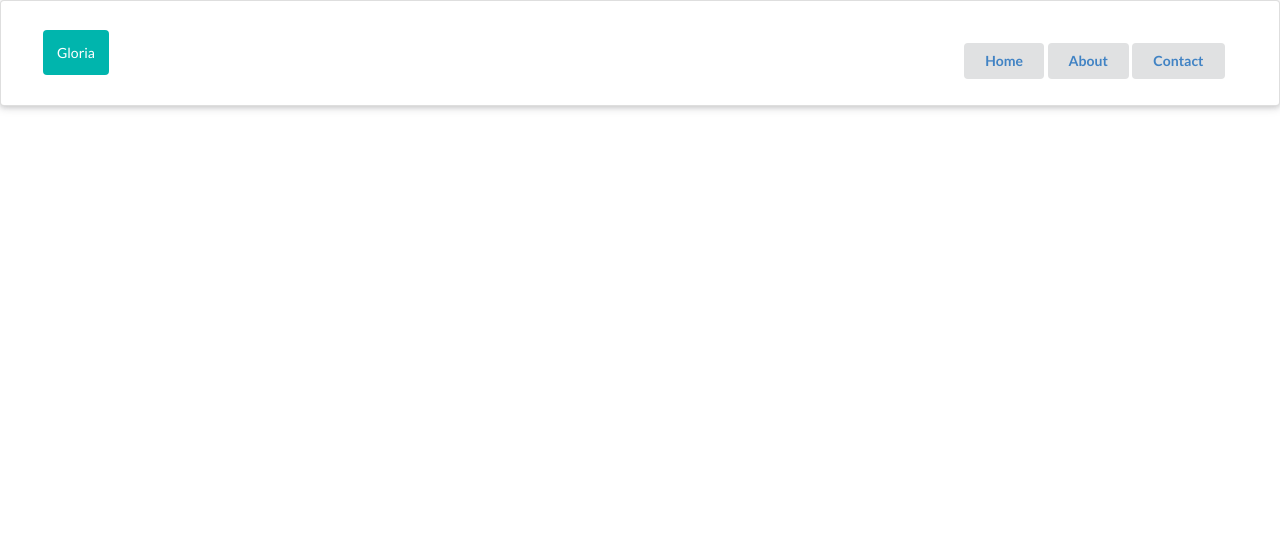
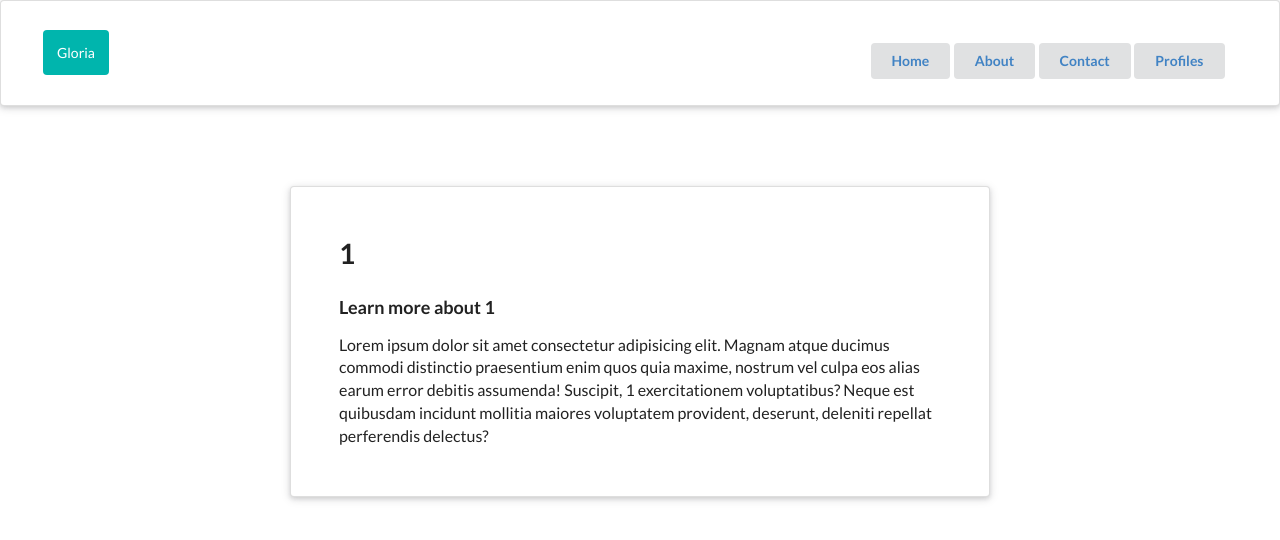
Before and after one commit to dahy14/React-idk, a React (Create React App) app: page /card/1 in a window 1280 px wide. Shown: the top 540 px of the page. Built offline with nearby package versions, Linux system fonts and the light colour scheme.

Commit message:
not exactly redux but react Router v6

```diff
--- a/package.json
+++ b/package.json
@@ -10,8 +10,10 @@
     "axios": "^0.26.1",
     "react": "^18.0.0",
     "react-dom": "^18.0.0",
+    "react-redux": "^7.2.8",
     "react-router-dom": "^6.3.0",
     "react-scripts": "5.0.0",
+    "redux": "^4.1.2",
     "web-vitals": "^2.1.4"
   },
   "scripts": {
--- a/src/App.js
+++ b/src/App.js
@@ -16,7 +16,7 @@ function App () {
                 <Route path="/" element={<Home/>} />
                 <Route path="/about" element={<About/>} />
                 <Route path="/contact" element={<Contact/>} />
-                <Route path="/card/:user" element={Card} />
+                <Route path="/card/:user" element={<Card />} />
             </Routes>
             </div>
         </Router>
--- a/src/components/About.js
+++ b/src/components/About.js
@@ -1,11 +1,14 @@
 import React from 'react';
 
 const About = () => {
+
     return(
         <div
             className="ui raised very padded text container segment"
             style={{marginTop:'80px'}}
         >
+
+            <h1 className="ui "> Hi  ,PEKO! </h1>
             <h3 className="ui header"> About </h3>
             <p>Lorem ipsum dolor sit amet consectetur adipisicing elit. Magnam atque ducimus commodi distinctio praesentium enim quos quia maxime, nostrum vel culpa eos alias earum error debitis assumenda! Suscipit, exercitationem voluptatibus? Neque est quibusdam incidunt mollitia maiores voluptatem provident, deserunt, deleniti repellat perferendis delectus?</p>
         </div>
--- a/src/components/Card.js
+++ b/src/components/Card.js
@@ -1,24 +1,20 @@
 import React from 'react';
-
-class Card extends React.Component {
-    state = {user: ''}
-
-    // idk why this is here
-    // just watch more react router videos
+import { useParams } from 'react-router-dom';
 
 
-    render(){
 
-        const { user } = this.state;
+export default function Card() {
+    let { user } = useParams();
 
-        return (
-            <div className="ui raised very padded text container segment" style={{marginTop:'80px'}}>
+    return (
+        <div
+        className="ui raised very padded text container segment"
+        style={{marginTop:'80px'}}
+    >
 
-                <h3 className="ui header"> card</h3>
-            </div>
-        )
-    }
-
+        <h1 className="ui "> { user } </h1>
+        <h3 className="ui header"> Learn more about { user } </h3>
+        <p>Lorem ipsum dolor sit amet consectetur adipisicing elit. Magnam atque ducimus commodi distinctio praesentium enim quos quia maxime, nostrum vel culpa eos alias earum error debitis assumenda! Suscipit, {user} exercitationem voluptatibus? Neque est quibusdam incidunt mollitia maiores voluptatem provident, deserunt, deleniti repellat perferendis delectus?</p>
+    </div>
+    )
 }
-
-export default Card;
--- a/src/components/Navbar.js
+++ b/src/components/Navbar.js
@@ -10,6 +10,7 @@ const Navbar = () => {
                 <button className="ui button"><Link to="/">Home</Link></button>
                 <button className="ui button"><Link to="/about">About</Link></button>
                 <button className="ui button"><Link to="/contact">Contact</Link></button>
+                <button className="ui button"><Link to="/card">Profiles</Link></button>
             </div>
         </nav>
     )
--- a/src/index.js
+++ b/src/index.js
@@ -1,5 +1,10 @@
 import React from 'react';
 import ReactDOM from 'react-dom';
 import App from './App.js';
+import { createStore } from 'redux';
+import { Provider } from 'react-redux';
+import rootReducer from './reducers/rootReducer';
 
-ReactDOM.render (<App/ >, document.getElementById('root'));
+const store = createStore(rootReducer);
+
+ReactDOM.render (<Provider store = {store}> <App /> </Provider>, document.getElementById('root'));
--- /dev/null
+++ b/src/reducers/rootReducer.js
@@ -0,0 +1,13 @@
+const initialState = {
+    cards: [
+        {id: 1, title: 'Alex', body: 'Description 1'},
+        {id: 2, title: 'Wilma', body: 'Description 2'},
+        {id: 3, title: 'John', body: 'Description 3'},
+    ]
+}
+
+const rootReducer = (state = initialState, action) => {
+    return state;
+}
+
+export default rootReducer;
```
Also changed, not shown: 1 other file (tests, documents, lock files or other folders).
